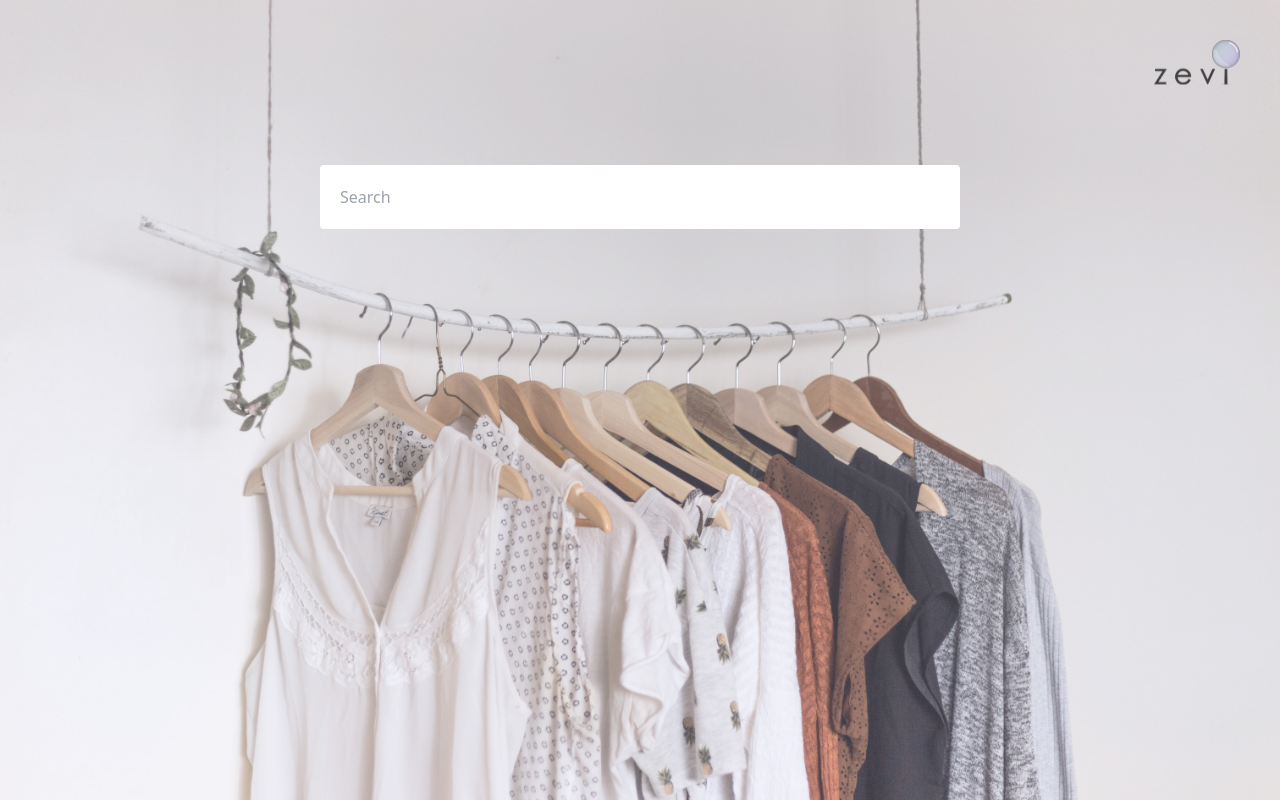
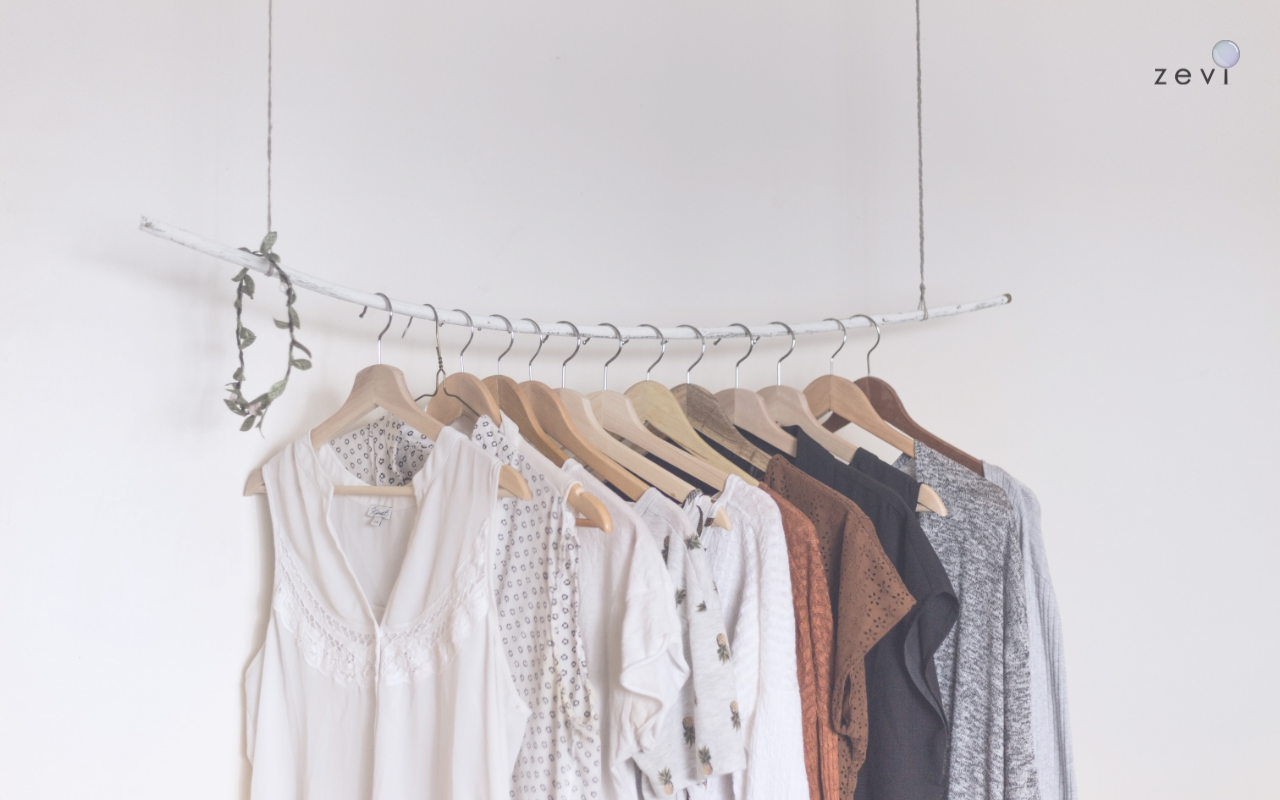
Before and after one commit to Shub3am/zevi-search, a React (Create React App) app: page /shop in a window 1280 px wide. Built offline with nearby package versions, Linux system fonts and the light colour scheme.

Commit message:
FEATURE: Adding Shop Page

```diff
--- a/package.json
+++ b/package.json
@@ -12,6 +12,7 @@
     "@types/react-dom": "^18.2.18",
     "react": "^18.2.0",
     "react-dom": "^18.2.0",
+    "react-router-dom": "^6.21.1",
     "react-scripts": "5.0.1",
     "typescript": "^4.9.5",
     "web-vitals": "^2.1.4"
--- a/src/App.css
+++ /dev/null
@@ -1,4 +0,0 @@
-.hero {
-  background: url("./background.jpg");
-  background-size: cover;
-}
--- a/src/App.tsx
+++ b/src/App.tsx
@@ -1,10 +1,10 @@
-import "./App.css"
 import { useState } from "react"
 import SuggestionBox from "./components/Suggestion"
+import Header from "./components/Header"
 export default function App() {
   const [searchQuery, setQuery] = useState("")
-  return <div className="hero h-screen w-screen">
-    <div className="flex justify-center sm:justify-end p-10"><img src={process.env.PUBLIC_URL + '/zevi.svg'}/></div>
+  return <div className="box">
+    <Header/>
     <div>
       <div className="flex justify-center m-auto py-10">
       <input className="rounded p-5 w-1/2" type="text" placeholder="Search" onChange={(e)=>setQuery(e.target.value)}/>
--- /dev/null
+++ b/src/Shop/page.tsx
@@ -0,0 +1,4 @@
+import Header from "../components/Header"
+export default function Shop() {
+    return <div className="box"><Header/></div>
+}
--- /dev/null
+++ b/src/components/Header.tsx
@@ -0,0 +1,4 @@
+export default function Header() {
+    return     <div className="flex justify-center sm:justify-end p-10"><a href="/"><img src={process.env.PUBLIC_URL + '/zevi.svg'}/></a></div>
+
+}
--- a/src/components/Suggestion.tsx
+++ b/src/components/Suggestion.tsx
@@ -21,11 +21,11 @@ export default function SuggestionBox() {
 
     let LatestTrends = data.products.map((item: {id: number, title: string, images: Array<string>}, index) => {
         if (index < 5) {
-        return <div className="m-auto sm:m-0" key={item.id}><img className="rounded-lg" style={{ width: "200px", height: "150px" }} alt={item.title} src={item.images[0]}/> <p className="my-2 text-xs font-light">{item.title}</p></div> }
+        return <div className="m-auto sm:m-0" key={item.id}><a href="/shop"><img className="rounded-lg" style={{ width: "200px", height: "150px" }} alt={item.title} src={item.images[0]}/> <p className="my-2 text-xs font-light">{item.title}</p></a></div> }
     })
     let productSuggestions = data.products.map((item: {title: string},index) => {
         if (index >= 5 && index <= 10 ) {
-        return <p key={index} className="py-1 text-sm">{item.title}</p> }
+        return <a href="/shop"><p key={index} className="py-1 text-sm">{item.title}</p></a> }
     })
 
     return <div className="bg-white w-8/12 m-auto rounded-lg capitalize py-4">
--- a/src/index.css
+++ b/src/index.css
@@ -6,3 +6,10 @@ body {
   margin: 0;
   padding: 0;
 }
+
+.box {
+  background: url("./background.jpg");
+  background-size: cover;
+  height: 100vh;
+  width: 100vw;
+}
--- a/src/index.tsx
+++ b/src/index.tsx
@@ -2,11 +2,28 @@ import React from 'react';
 import ReactDOM from 'react-dom/client';
 import './index.css';
 import App from './App';
+import Shop from './Shop/page';
+import { createBrowserRouter, RouterProvider } from 'react-router-dom';
+
+const router = createBrowserRouter([
+  {
+    path: "/",
+    element: <App />,
+  },
+      {
+        path: "/shop",
+        element: <Shop/>,
+      },
+
+
+]);
+
+
 const root = ReactDOM.createRoot(
   document.getElementById('root') as HTMLElement
 );
 root.render(
   <React.StrictMode>
-    <App />
+      <RouterProvider router={router} />
   </React.StrictMode>
 );
```
Also changed, not shown: 1 other file (tests, documents, lock files or other folders).
